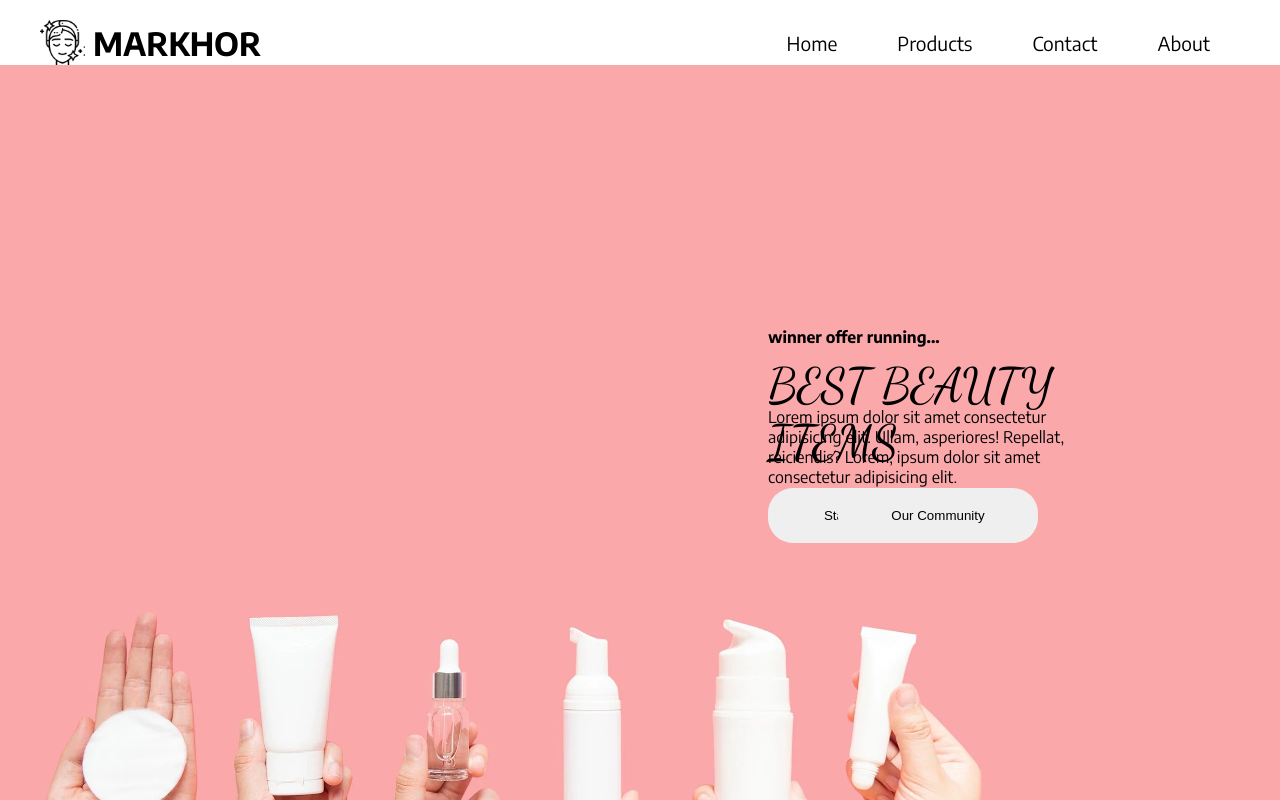
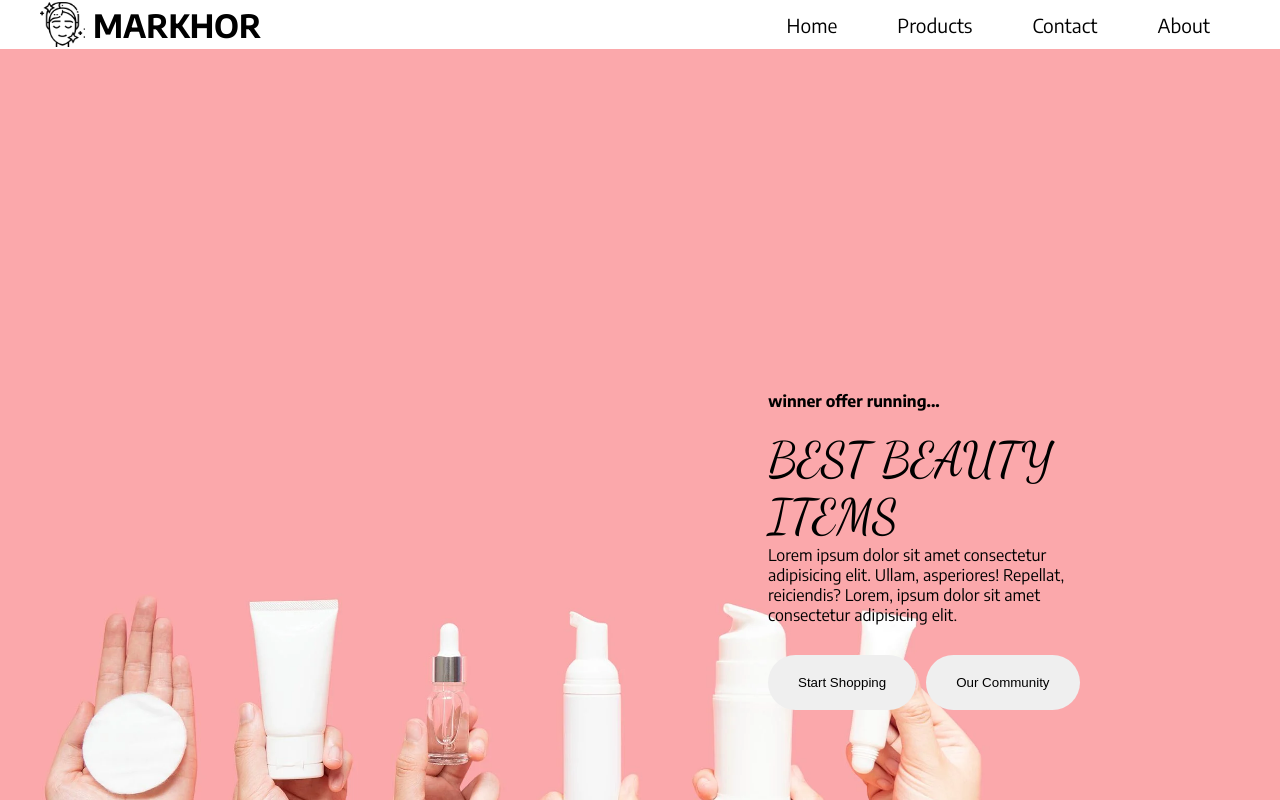
Before and after one commit to BlackCodeeBoy/cosmetics.web, a plain HTML site: page index.html in a window 1280 px wide. Shown: the top 800 px of the page. Drawn offline with Linux system fonts and the light colour scheme; a web font is replaced by a local one.

Commit message:
fixed buges

```diff
--- a/index.html
+++ b/index.html
@@ -9,7 +9,6 @@
 </head>
 
 <body>
-    <img class="background-img" src="imgs/background-img" alt="">
     <div class="nav-bar">
         <main id="main_heading">
             <img src="imgs/logo.png" alt="beauty-logo" width="45px" height="45px">
--- a/style.css
+++ b/style.css
@@ -14,7 +14,7 @@ body {
 .nav-bar {
     display: flex;
     justify-content: space-between;
-    /* padding-block:2px; */
+    padding-block:2px;
     margin-inline: 40px;
     align-items: center;
 }
@@ -57,69 +57,37 @@ body {
     left: 60%;
 }
 .p1 {
-    position: absolute;
-    top: -80px;
+    margin-bottom: 20px;
 }
 .p2 {
-    position: absolute;
     font-family: 'Dancing Script', Courier, monospace;
     font-size: 3rem;
     top: -50px;
 }
 
 .p3 {
-    position: absolute;
     top: 0px;
 }
 
 .buttons {
+    margin-top: 30px;
     display: flex;
-    justify-content: space-between;
-    padding-top: 80px;
+    gap:10px;
+    align-items: center;
 }
-.button1 {
-    position: absolute;
-    bottom: -70%;
-    padding: 20px;
-    border-radius: 25px;
-    width: 200px;
+.buttons button {
+    padding: 20px 30px;
+    border-radius: 50px;
     border: #fba8ab;
 }
-.button1:hover {
-    position: absolute;
-    bottom: -70%;
-    padding: 20px;
-    border-radius: 25px;
-    width: 200px;
-    border: #fba8ab;
-    background-color: #fba8ab;
-    box-shadow: 0 0 5px rgba(255, 255, 255, 0.3);
-}
-
-.button2 {
-    position: absolute;
-    bottom: -70%;
-    right: 50px;
-    padding: 20px;
-    border-radius: 25px;
-    width: 200px;
-    border: #fba8ab;
-}
-.button2:hover {
-    position: absolute;
-    bottom: -70%;
-    right: 50px;
-    padding: 20px;
-    border-radius: 25px;
-    width: 200px;
-    border: #fba8ab;
+.buttons button:hover {
+    border: 20px #ffffff;
     background-color: #fba8ab;
     box-shadow: 0 0 5px rgba(255, 255, 255, 0.3);
 }
 page2 {
     margin: 0px, 20px, 0px, 20px;
 }
-
 .textss {
     display: flex;
     flex-direction: column;
```
Also changed, not shown: 1 other file.
